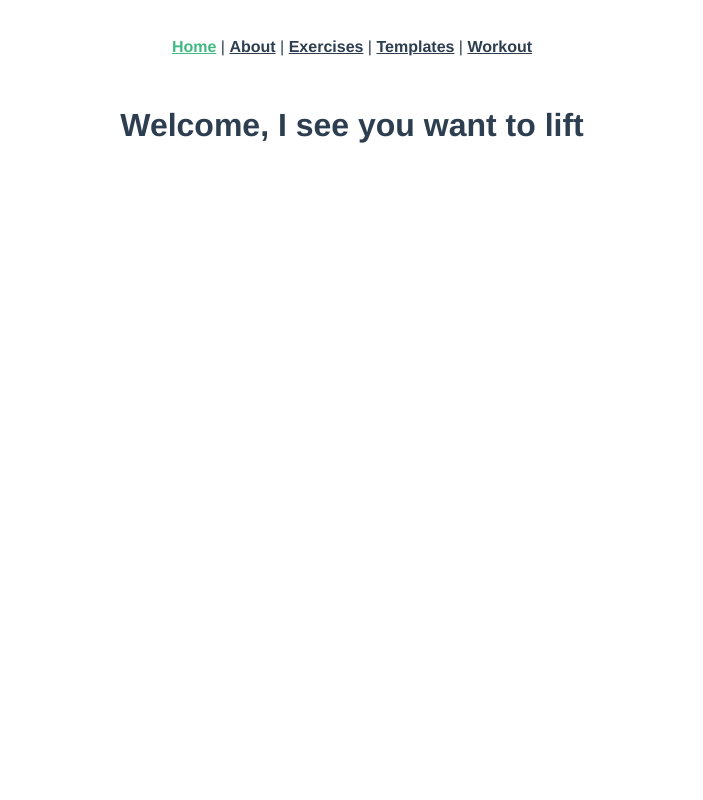
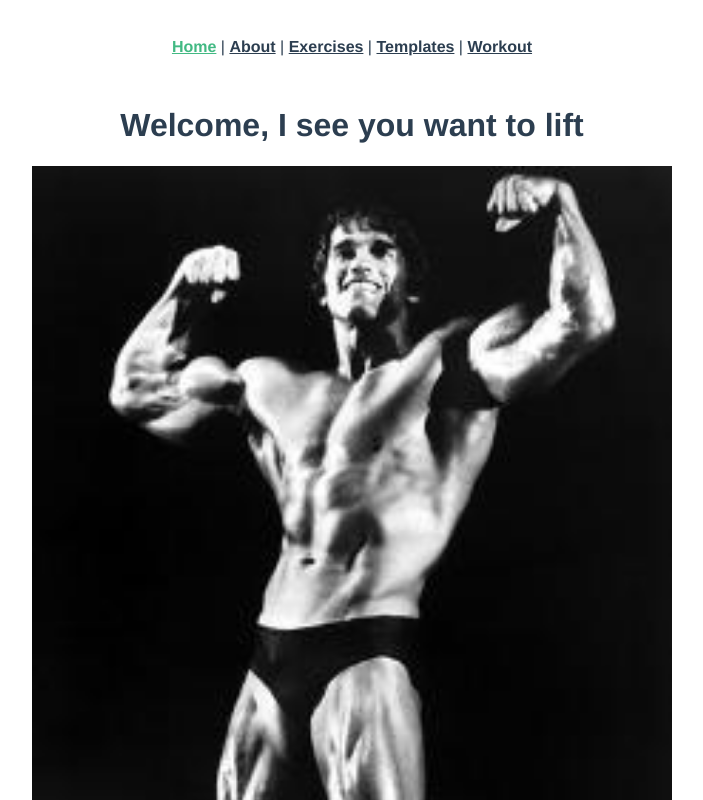
Before and after one commit to Ozame/muskel-ui, a Vue app: page /#/ in a window 1280 px wide. Shown: the top 800 px of the page, without its empty margins (288-991 px from the left). Built offline with nearby package versions, Linux system fonts and the light colour scheme.

Commit message:
Update home, about to example content

```diff
--- a/src/views/About.vue
+++ b/src/views/About.vue
@@ -1,5 +1,8 @@
 <template>
   <div class="about">
-    <h1>This is an about page</h1>
+    <h1>Muskel - Just lift it</h1>
+    <p>Muskel is a simple app for simple purposes. Just track your weight
+      workouts, no unnecessary stuff.
+    </p>
   </div>
 </template>
--- a/src/views/Home.vue
+++ b/src/views/Home.vue
@@ -1,5 +1,6 @@
 <template>
   <h1>Welcome, I see you want to lift</h1>
+  <img src="../assets/arnold.jpg" alt="Arnold ">
 </template>
 
 <script>
@@ -7,4 +8,8 @@ export default {}
 </script>
 
 <style scoped>
+img {
+  width: 80vmin;
+  height: auto;
+}
 </style>
```
Also changed, not shown: src/assets/arnold.jpg (added).
